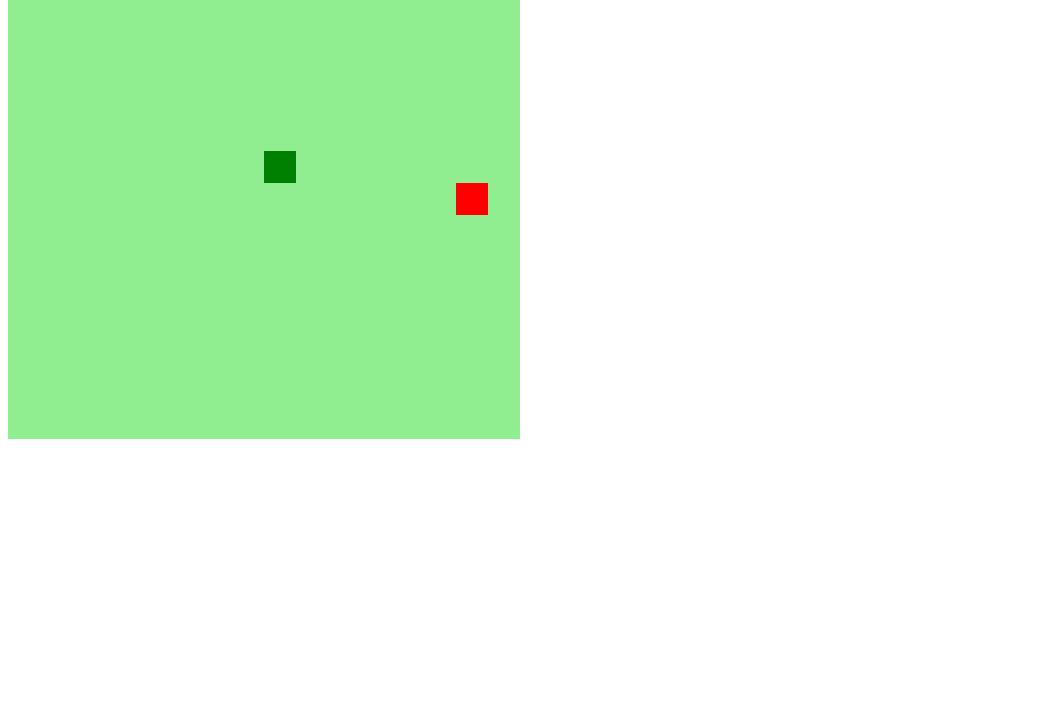
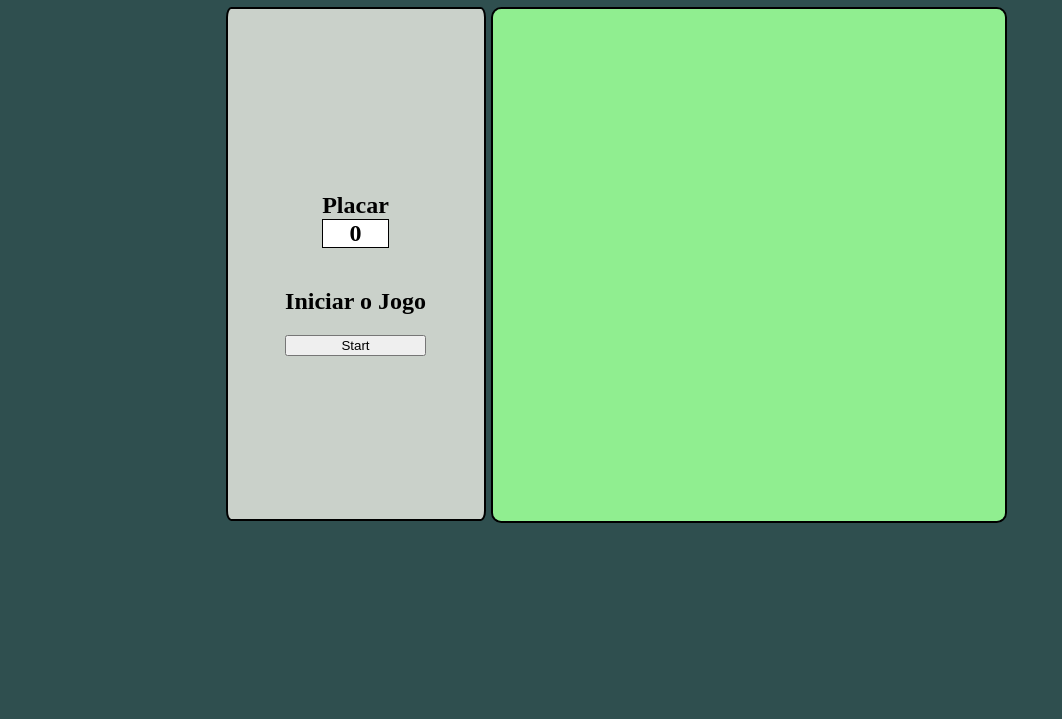
Before and after one commit to Jarry2010/Jogo_da_cobrinha_Javascript, a plain HTML site: page index.html in a window 1280 px wide. Shown: the part 81-800 px from the top of the page, without its empty margins (0-1062 px from the left). Drawn offline with Linux system fonts and the light colour scheme.

Commit message:
modificacoes

```diff
--- a/index.html
+++ b/index.html
@@ -8,8 +8,23 @@
         <title>Jogo da Cobra</title>
     </head>
     <body>
-        <canvas id="snake" width="512" height="512">
+        <div class="corpo">
+            <h1>Jogo da Cobra</h1>
+            <div class="janela">
+                <div class="menu">
+                    <div class="placar">
+                        <h2>Placar
+                        <span id='placar'>0</span></h2>
+                    </div>
+                    <div class ="inicio">
+                        <h2>Iniciar o Jogo</h2>
+                        <button onclick="start()"> Start</button>
+                    </div>
+                </div>
+                <canvas id="snake" width="512" height="512">
 
-        </canvas>
+                </canvas>
+            </div>
+        </div>
     </body>
 </html>
--- a/script.js
+++ b/script.js
@@ -1,5 +1,7 @@
 let canvas = document.getElementById("snake");
 let context = canvas.getContext("2d");
+const tamanhoSpan = document.querySelector('#placar');
+let tamanho = 0;
 let box = 32;
 let snake = [];
 snake[0] = {
@@ -8,13 +10,32 @@ snake[0] = {
 }
 let direction = "right";
 let food = {
-    x: Math.floor(Math.random() * 16) * box,
+        x: Math.floor(Math.random() * 16) * box,
     y: Math.floor(Math.random() * 16) * box
 }
+
+let jogo;
 
 function criarBG(){
     context.fillStyle = "lightgreen";
     context.fillRect(0, 0, 16 * box, 16 * box);
+}
+
+criarBG();
+
+function novoJogo(){
+    snake = [];
+    snake[0] = {
+        x: 7 * box,
+        y: 7 * box
+    };
+    direction = "right";
+    food = {
+        x: Math.floor(Math.random() * 16) * box,
+        y: Math.floor(Math.random() * 16) * box
+    }
+    tamanhoSpan.textContent = 0;
+    tamanho = 0;
 }
 
 function criarCobrinha(){
@@ -29,6 +50,16 @@ function drawFood(){
     context.fillRect(food.x, food.y,box,box);
 }
 
+function fimdoJogo(){
+    for(i = 1; i < snake.length; i++){
+        if(snake[0].x == snake[i].x && snake[0].y == snake[i].y){
+            clearInterval(jogo);
+            alert("fim do jogo!!");
+            break;
+        }
+    }
+}
+
 document.addEventListener('keydown', update);
 
 function update (event){
@@ -40,9 +71,11 @@ function update (event){
 
 function iniciarJogo(){
 
+
     criarBG();
     drawFood();
     criarCobrinha();
+    fimdoJogo();
 
     let snakeX = snake[0].x;
     let snakeY = snake[0].y;
@@ -62,6 +95,7 @@ function iniciarJogo(){
     }else{
         food.x = Math.floor(Math.random() * 16) * box;
         food.y = Math.floor(Math.random() * 16) * box;
+        tamanhoSpan.textContent = ++tamanho;
     }
 
 
@@ -75,5 +109,8 @@ function iniciarJogo(){
 
 
 }
-
-let jogo = setInterval(iniciarJogo, 100);
+function start(){
+    novoJogo();
+    jogo = setInterval(iniciarJogo, 100);
+    return 1;
+}
--- a/style.css
+++ b/style.css
@@ -0,0 +1,52 @@
+body{
+    height: 92vh;
+    width: 95vw;
+    background-color:darkslategray ;
+}
+
+.corpo{
+    display: flex;
+    flex-direction: column;
+    align-items: center;
+    justify-content: center;
+
+}
+h1{
+    color: floralwhite;
+}
+
+.janela{
+    display: flex;
+}
+
+canvas{
+    border: 2px solid black;
+    border-radius: 2%;
+}
+
+.menu{
+    display: flex;
+    flex-direction: column;
+    justify-content: center;
+    align-items: center;
+    width: 256px;
+    height: 510px;
+    border: 2px solid black;
+    border-radius: 2%;
+    margin-right: 5px;
+    background-color: rgb(202, 209, 202);
+}
+.inicio{
+    display: flex;
+    flex-direction: column;
+}
+
+.placar h2{
+    display: flex;
+    flex-direction: column;
+}
+span{
+    background-color: white;
+    border: 1px black solid;
+    text-align: center;
+}
```
